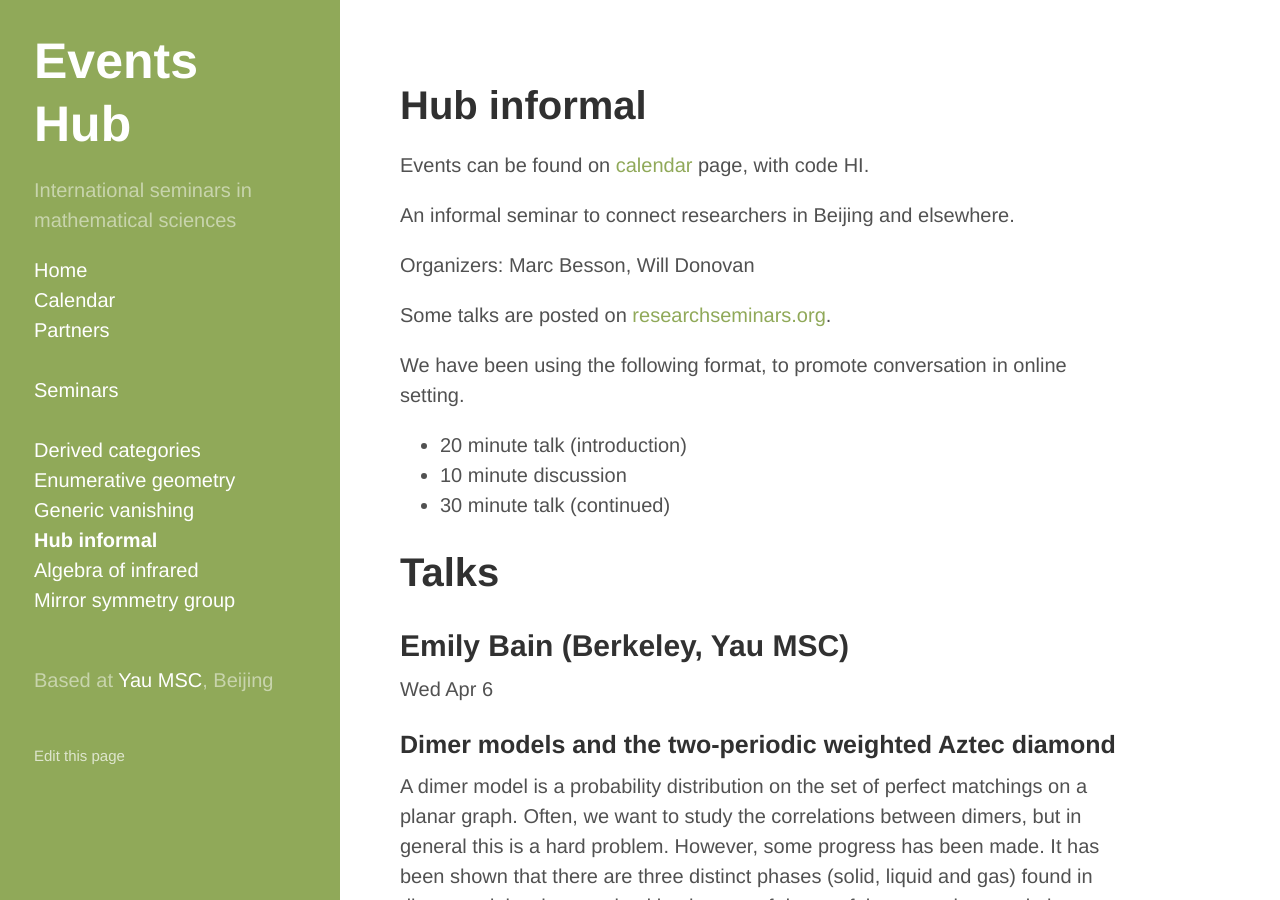
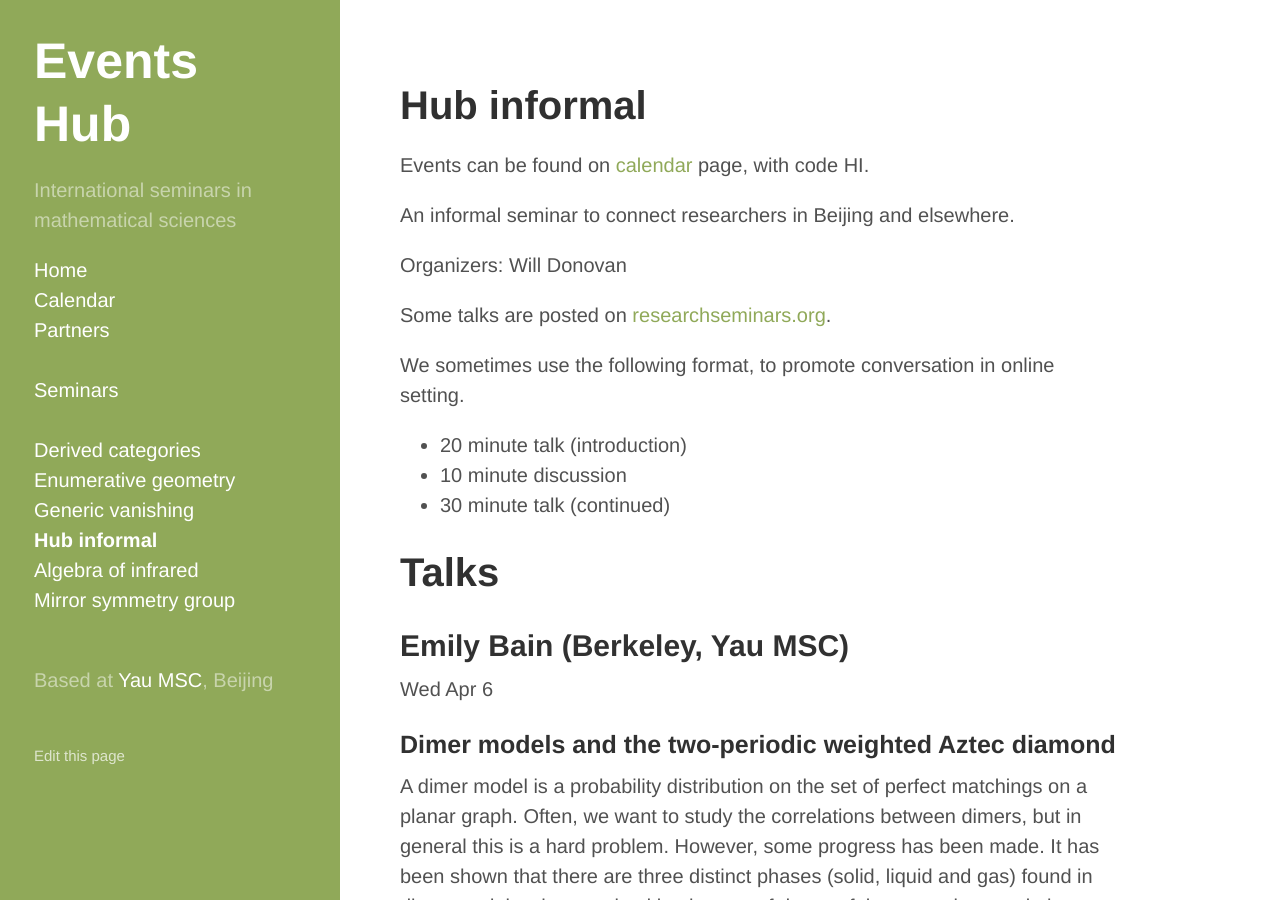
Before and after one commit to yau-msc-events/yau-msc-events.github.io, a Jekyll site: the page built from seminar-hi.md, in a window 1280 px wide and 900 px high. Built offline with Jekyll 4.4.1, drawn with Linux system fonts in a browser that asks for light colours.

Commit message:
Update seminar-hi.md

```diff
--- a/seminar-hi.md
+++ b/seminar-hi.md
@@ -6,11 +6,11 @@ code: HI
 
 An informal seminar to connect researchers in Beijing and elsewhere.
 
-Organizers: Marc Besson, Will Donovan
+Organizers: Will Donovan
 
 Some talks are posted on [researchseminars.org](https://researchseminars.org/seminar/HubHI).
 
-We have been using the following format, to promote conversation in online setting.
+We sometimes use the following format, to promote conversation in online setting.
 
 * 20 minute talk (introduction)
 * 10 minute discussion
```
